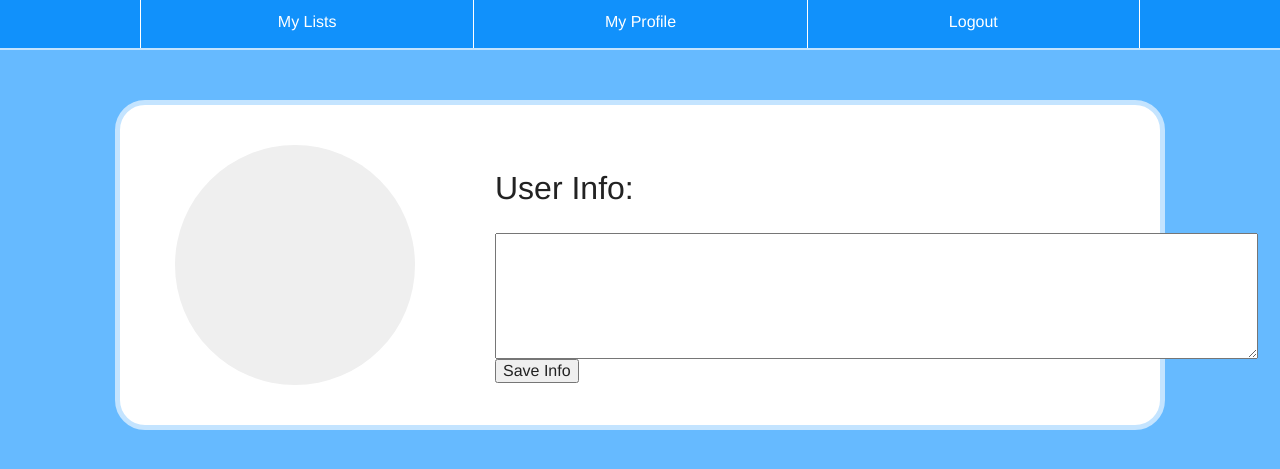
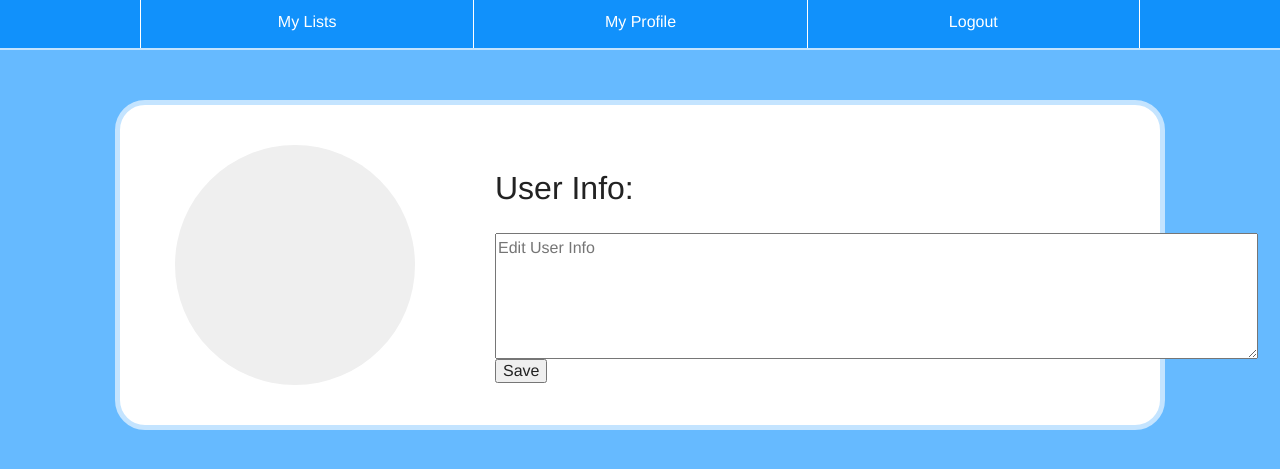
Before and after one commit to miracode/wist, a Flask app: template templates/profile.html in a window 1280 px wide. Shown: the top 469 px of the page. Run offline with Flask 2, Linux system fonts and the light colour scheme; the template is opened without the code that fills it, so the values that code supplies are empty; some libraries are stand-ins or nearby versions.

Commit message:
made functional textbox. it took me an hour to find out I typed methods instead of method

```diff
--- a/templates/profile.html
+++ b/templates/profile.html
@@ -9,9 +9,11 @@
             <h2>{{ user_name }}</h2>
             <h1>User Info:</h1>
             <p>{{ user_info }}</p>
-            <form action="{{ url_for('update_user_info', user_id=user_id) }}" methods="POST" class="edit-info">
-                <textarea name="user_info" rows="5" cols="80"></textarea>
-                <input type="submit" value="Save Info"/>
+            <form action="{{ url_for('submit_user_info', user_id=user_id) }}" method="POST" class="edit_info">
+                <div class="field">
+                    <textarea name="user_info" id="user_info" rows="5" cols="80" placeholder="Edit User Info"></textarea>
+                    <input type="submit" value="Save" name="Save"/>
+                </div>
             </form>
 
         </div>
--- a/views.py
+++ b/views.py
@@ -74,7 +74,7 @@ def show_lists():
     shared_lists = [get_list_info(list_id)[0] for list_id in shared_list_ids]
     return render_template('list_all.html', lists=lists,
         shared_lists = shared_lists, user_id=session['user_id'],
-        username=username, newRegister = False)
+        username=username, newRegister=False)
 
 
 @app.route('/lists/welcome', methods=['GET'])
@@ -149,7 +149,7 @@ def logout():
     return redirect(url_for('show_login'))
 
 
-@app.route('/profile/<user_id>')
+@app.route('/profile/<user_id>', methods=['GET', 'POST'])
 def show_profile(user_id):
     #user_name = get_user_name(user_id)
     user_data = get_user_info(user_id)[0]
@@ -158,8 +158,18 @@ def show_profile(user_id):
     user_color = user_data['icon_color']
     user_initial = user_name[0]
     return render_template('profile.html', user_name=user_name,
-                           user_id=user_id, user_info= user_info,
+                           user_id=user_id, user_info=user_info,
                            user_color=user_color, user_initial=user_initial)
+
+
+@app.route('/profile/<user_id>/submit', methods=['GET', 'POST'])
+def submit_user_info(user_id):
+    try:
+        update_user_info(request.form['user_info'], user_id)
+    except psycopg2.Error:
+        # this will catch any errors generated by the database
+        abort(500)
+    return redirect(url_for('show_profile', user_id=user_id))
 
 
 if __name__ == '__main__':
```
